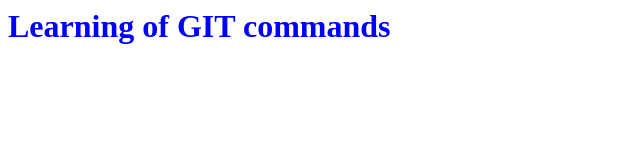
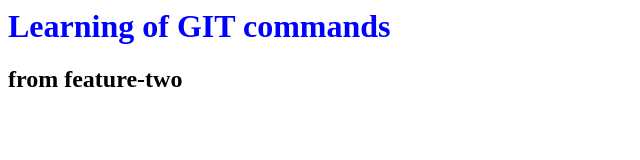
Before and after one commit to JINISHAM/5196920_JINISHA, a plain HTML site: page index.html in a window 1280 px wide. Shown: the whole page, without its empty margins (0-640 px from the left). Drawn offline with Linux system fonts and the light colour scheme.

Commit message:
from feature-two

```diff
--- a/index.html
+++ b/index.html
@@ -6,5 +6,6 @@
     </head>
     <body>
         <h1>Learning of GIT commands</h1>
+        <h2>from feature-two</h2>
     </body>
 </html>
```
